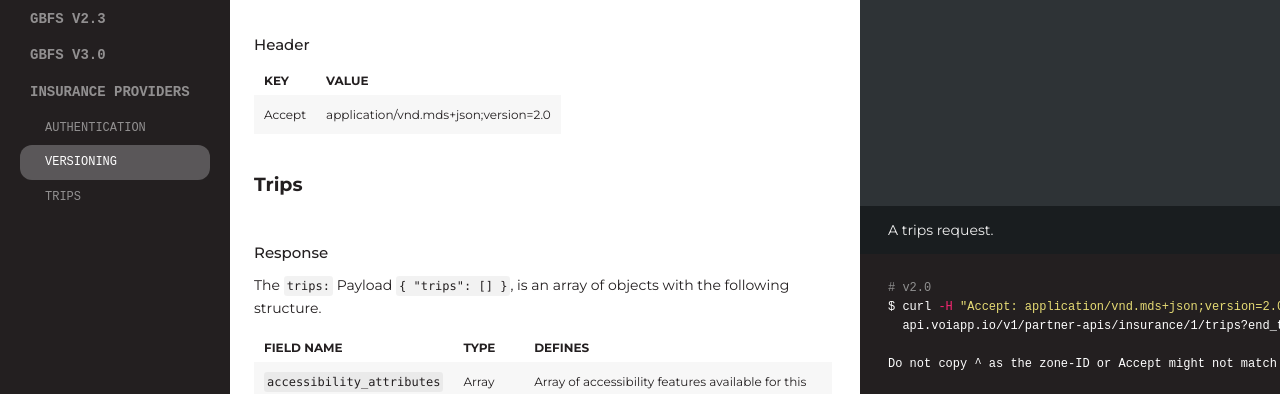
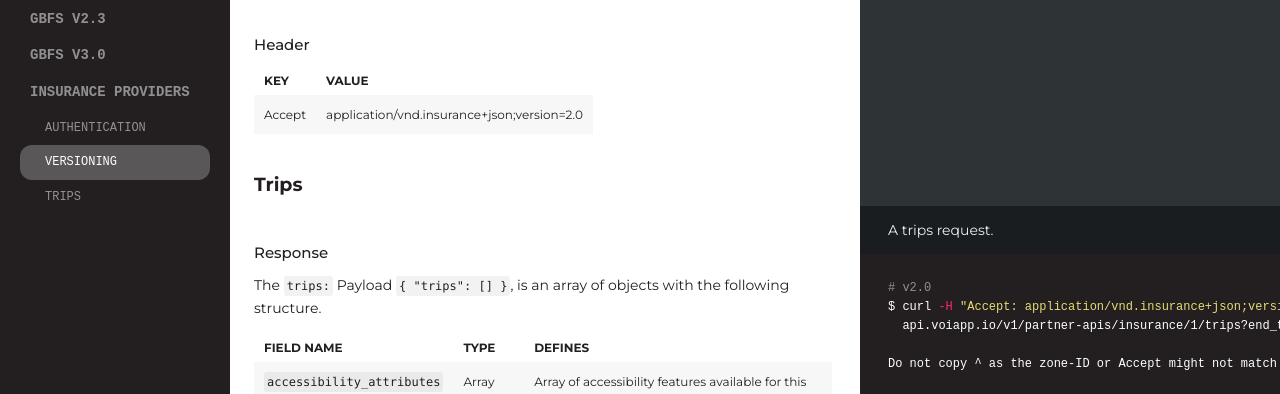
Before and after one commit to voi-api/voi-api.github.io, a Jekyll site: the page built from maas-light.md, in a window 1280 px wide and 900 px high, scrolled down 28589 px. Shown: the part 153-547 px from the top of the window. Built offline with Jekyll 4.4.1, drawn with Linux system fonts in a browser that asks for light colours; some web fonts are replaced.

Commit message:
Fix header accepts (#72)
* Added the icons for gbfs

* fix(header)

````diff
--- a/maas-light.md
+++ b/maas-light.md
@@ -1899,7 +1899,7 @@ See Open Mobility Foundation's MDS description on versioning [here](https://gith
 
 | Key    | Value                                |
 | ------ | ------------------------------------ |
-| Accept | application/vnd.mds+json;version=2.0 |
+| Accept | application/vnd.insurance+json;version=2.0 |
 
 
 ## Trips
@@ -1908,7 +1908,7 @@ See Open Mobility Foundation's MDS description on versioning [here](https://gith
 
 ```shell
 # v2.0
-$ curl -H "Accept: application/vnd.mds+json;version=2.0"
+$ curl -H "Accept: application/vnd.insurance+json;version=2.0"
   api.voiapp.io/v1/partner-apis/insurance/1/trips?end_time=2025-08-06T12
 
 Do not copy ^ as the zone-ID or Accept might not match yours
````
